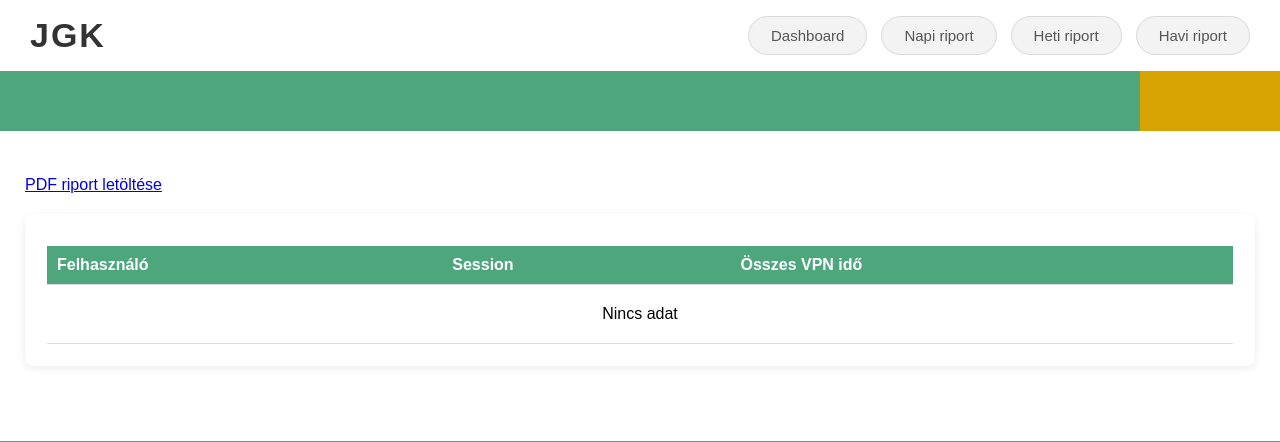
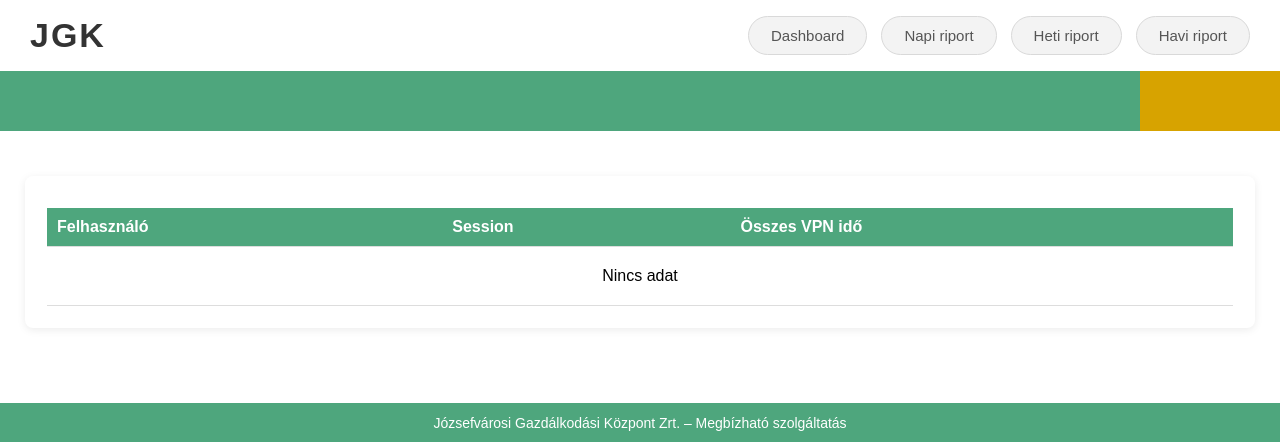
Before and after one commit to superhegsy/vpnreport, a Django app: template templates/report.html in a window 1280 px wide. Shown: the top 442 px of the page. Run offline with Django 5.2, Linux system fonts and the light colour scheme; the template is opened without the code that fills it, so the values that code supplies are empty.

Commit message:
remove pdf report link

```diff
--- a/templates/report.html
+++ b/templates/report.html
@@ -5,14 +5,6 @@
 {% block content %}
 
 <h2>{{ title }}</h2>
-
-<div style="margin-bottom:20px;">
-
-<a href="{% url 'report_pdf' period %}" class="menu-btn">
-PDF riport letöltése
-</a>
-
-</div>
 
 <div class="panel">
 
```
